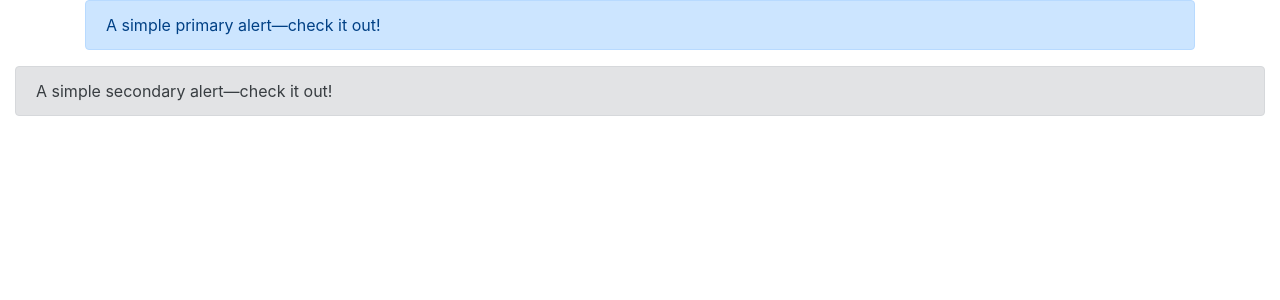
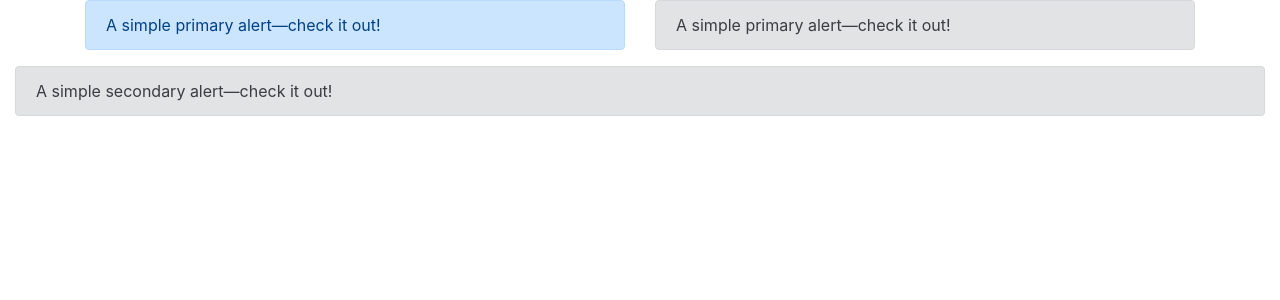
Before and after one commit to sserges/ecommerce-django, a Django app: page /bootstrap/ in a window 1280 px wide. Shown: the top 300 px of the page. Run offline with Django 3.2, Linux system fonts and the light colour scheme; some libraries are stand-ins or nearby versions.

Commit message:
Rows and Columns

```diff
--- a/src/templates/bootstrap/example.html
+++ b/src/templates/bootstrap/example.html
@@ -12,8 +12,17 @@
   </head>
   <body>
     <div class="container">
-      <div class="alert alert-primary" role="alert">
-        A simple primary alert—check it out!
+      <div class="row">
+        <div class="col">
+          <div class="alert alert-primary" role="alert">
+            A simple primary alert—check it out!
+          </div>
+        </div>
+        <div class="col">
+          <div class="alert alert-secondary" role="alert">
+            A simple primary alert—check it out!
+          </div>
+        </div>
       </div>
     </div>
 
```
